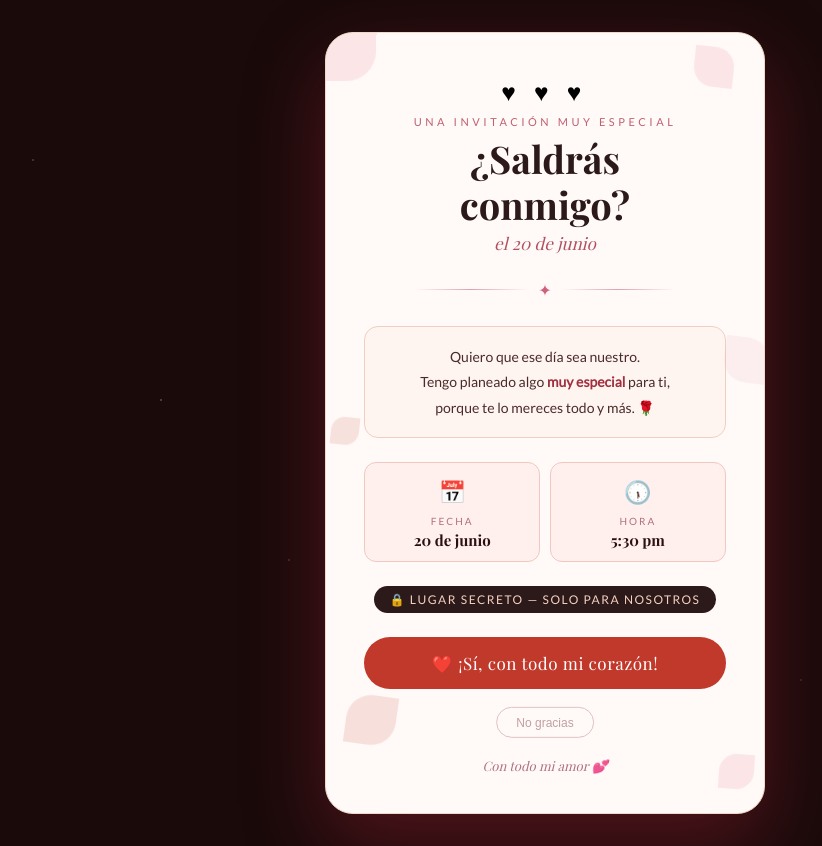
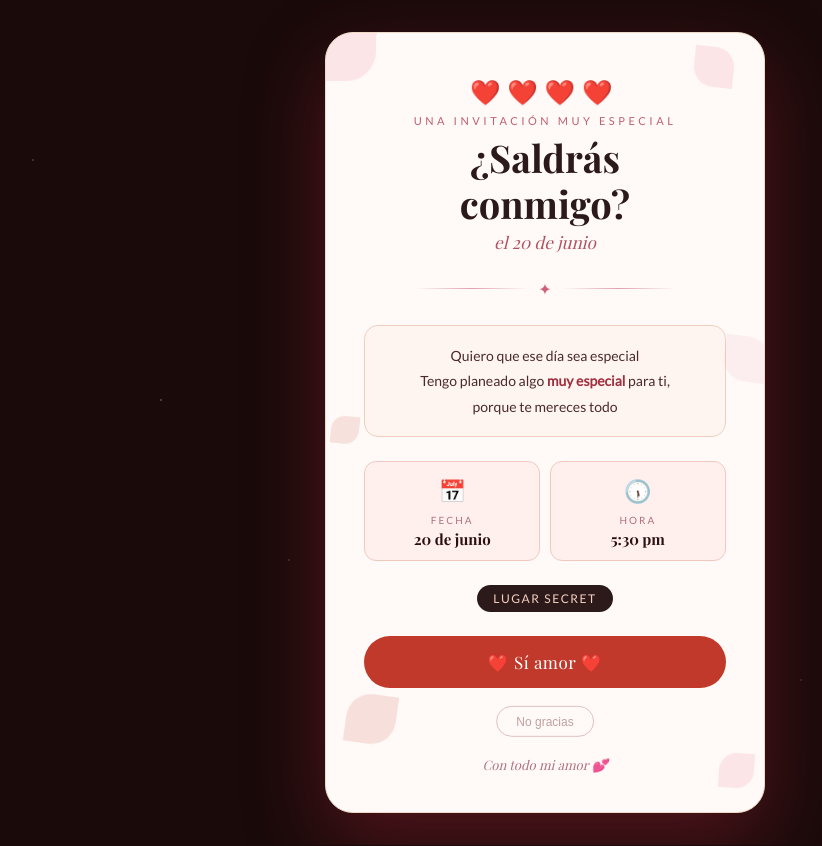
Before and after one commit to BanZenyatta69-cpu/salida20062026, a plain HTML site: page index.html in a window 1280 px wide. Shown: the whole page, without its empty margins (95-917 px from the left). Drawn offline with nearby package versions, Linux system fonts and the light colour scheme; a web font is replaced by a local one.

Commit message:
Update and rename invitacion.html to index.html

```diff
--- a/invitacion.html
+++ b/index.html
@@ -3,7 +3,7 @@
 <head>
   <meta charset="UTF-8" />
   <meta name="viewport" content="width=device-width, initial-scale=1.0" />
-  <title>Una invitación muy especial 💕</title>
+  <title>Una invitación para mi noviecita</title>
   <link rel="preconnect" href="https://fonts.googleapis.com" />
   <link rel="preconnect" href="https://fonts.gstatic.com" crossorigin />
   <link href="https://fonts.googleapis.com/css2?family=Playfair+Display:ital,wght@0,400;0,700;1,400&family=Lato:wght@300;400&display=swap" rel="stylesheet" />
@@ -256,7 +256,7 @@
     <div class="petal p6"></div>
     <div class="confetti-container" id="confetti"></div>
 
-    <div class="hearts-top">♥ ♥ ♥</div>
+    <div class="hearts-top">❤️❤️❤️❤️</div>
     <p class="label-small">Una invitación muy especial</p>
     <h1 class="title">¿Saldrás<br>conmigo?</h1>
     <p class="subtitle-italic">el 20 de junio</p>
@@ -268,9 +268,9 @@
     </div>
 
     <div class="message-box">
-      Quiero que ese día sea nuestro.<br>
+      Quiero que ese día sea especial<br>
       Tengo planeado algo <strong style="color:#a03040">muy especial</strong> para ti,<br>
-      porque te lo mereces todo y más. 🌹
+      porque te mereces todo
     </div>
 
     <div class="details-grid">
@@ -287,11 +287,11 @@
     </div>
 
     <div class="secret-badge">
-      🔒 lugar secreto — solo para nosotros
+       lugar secret
     </div>
 
     <button class="btn-si" id="btn-si" onclick="handleSi()">
-      ❤️ ¡Sí, con todo mi corazón!
+      ❤️ Sí amor ❤️
     </button>
 
     <div class="no-container" id="no-container">
@@ -303,7 +303,7 @@
     </div>
 
     <div class="yes-msg" id="yes-msg">
-      🎉 ¡Sabía que dirías que sí!<br>¡Será una noche mágica!
+      Sabía que dirías que sí <br>te amo amorcito
     </div>
 
     <p class="firm">Con todo mi amor 💕</p>
```
